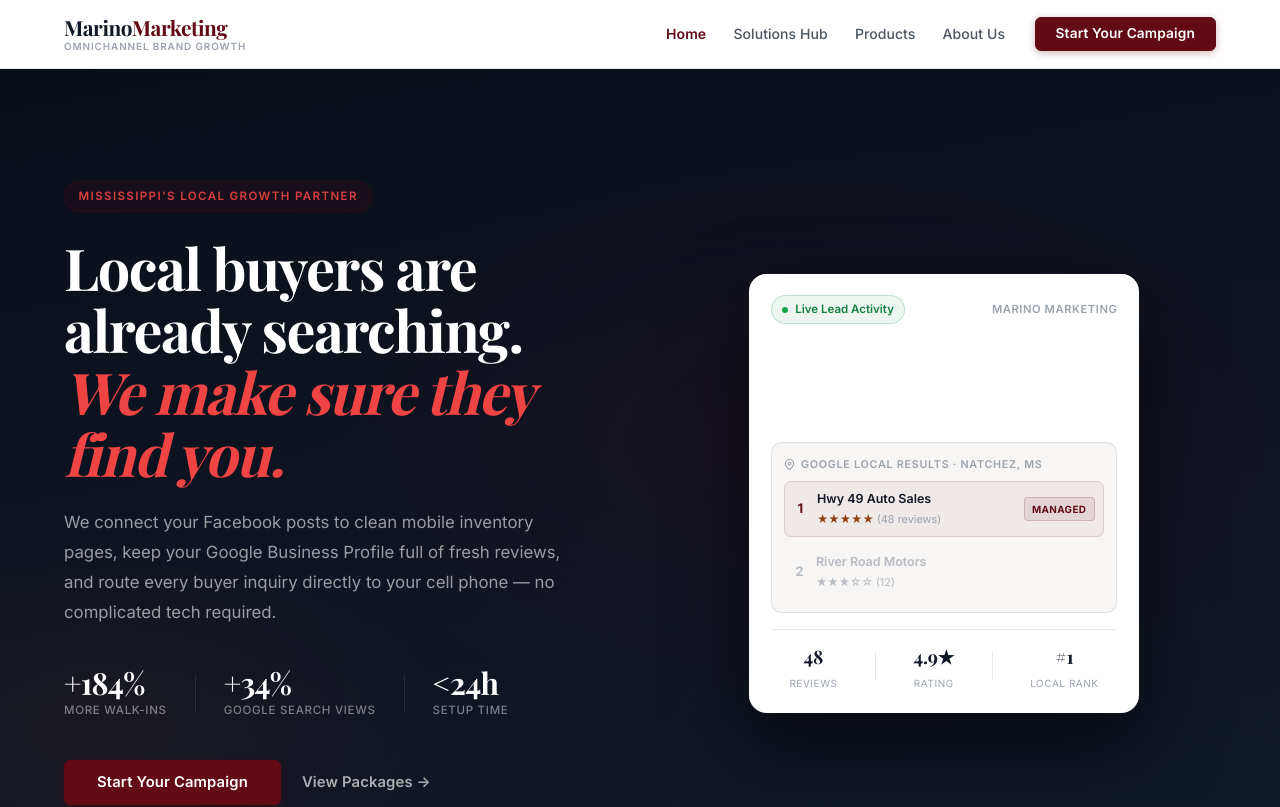
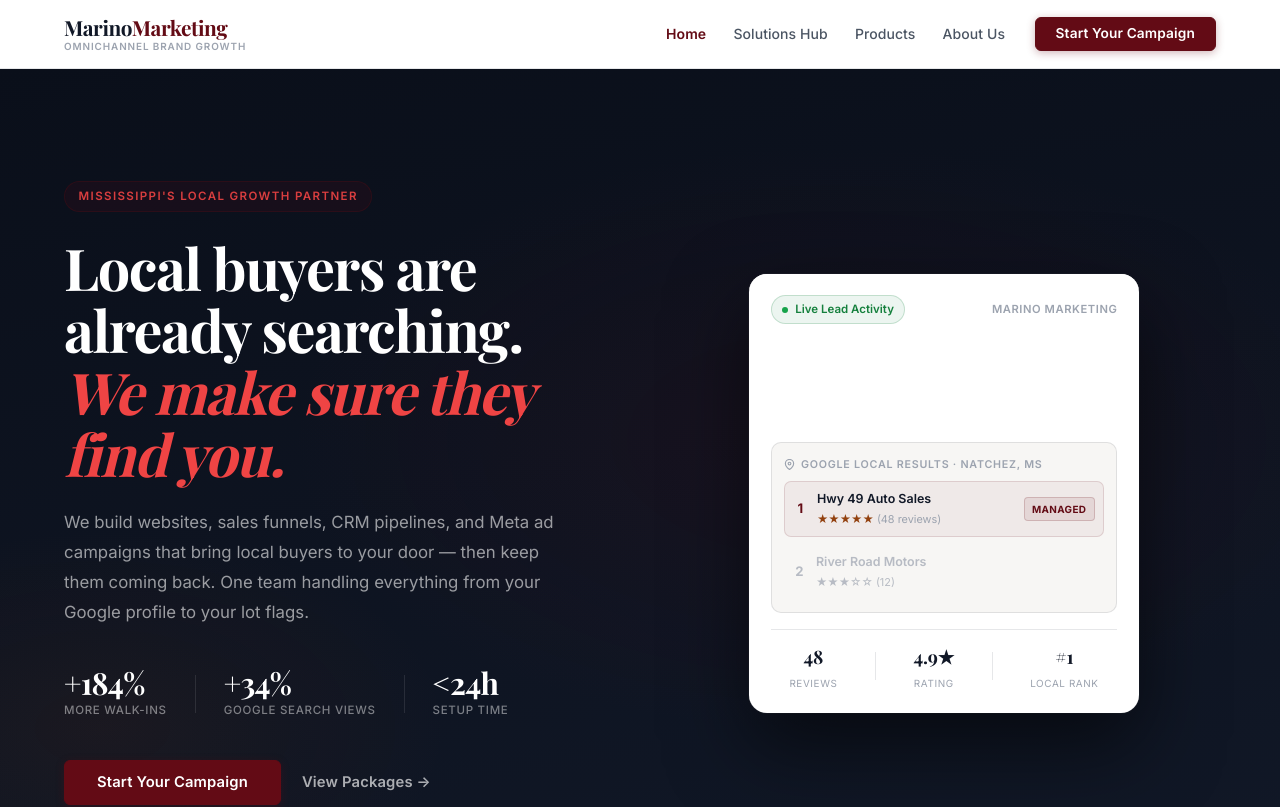
Before and after one commit to Power-Digital-Media/marino-marketing-web, a React (Vite) app: page / in a window 1280 px wide. Shown: the top 807 px of the page. Built offline with nearby package versions, Linux system fonts and the light colour scheme; a web font is replaced by a local one.

Commit message:
copy: rewrite hero and advantage blocks to actively sell CRM, funnels, and pipelines

```diff
--- a/src/components/Hero.jsx
+++ b/src/components/Hero.jsx
@@ -48,9 +48,9 @@
             </h1>
 
             <p className="hero-desc">
-              We connect your Facebook posts to clean mobile inventory pages,
-              keep your Google Business Profile full of fresh reviews, and route
-              every buyer inquiry directly to your cell phone — no complicated tech required.
+              We build websites, sales funnels, CRM pipelines, and Meta ad campaigns
+              that bring local buyers to your door — then keep them coming back. One
+              team handling everything from your Google profile to your lot flags.
             </p>
 
             <div className="hero-stats">
--- a/src/pages/Home.jsx
+++ b/src/pages/Home.jsx
@@ -264,10 +264,11 @@
               <span className="advantage-number" aria-hidden="true">01</span>
               <h3 className="advantage-heading">Built on a Handshake</h3>
               <p className="advantage-copy">
-                In Mississippi, a business is built on a handshake and kept on a promise. We don't
-                hide behind automated email ticket portals. We meet you face-to-face at
-                your used car lot, ATV outlet, or appliance store — and align your digital advertising
-                to fit the straightforward, high-integrity way you do business.
+                In Mississippi, business is built on trust. We meet you face-to-face at
+                your lot, store, or dealership — then build the digital infrastructure
+                around the way you actually work. That means websites, CRM pipelines,
+                funnels, and ad campaigns that feel like a natural extension of your
+                business — not a foreign tech layer dropped on top of it.
               </p>
             </div>
 
@@ -284,11 +285,12 @@
 
             <div className="advantage-block animate-fade-in" style={{ animationDelay: '0.20s' }}>
               <span className="advantage-number" aria-hidden="true">03</span>
-              <h3 className="advantage-heading">Leads Direct to Your Cell Phone</h3>
+              <h3 className="advantage-heading">Every Lead Straight to Your Phone</h3>
               <p className="advantage-copy">
-                You shouldn't have to log into complex software dashboards to find your leads. We
-                route every web inquiry, social media message, and print caller phone number straight
-                to your cell phone as a simple text notification — so you stay on the sales floor.
+                We build your CRM so that every web inquiry, Facebook message, and
+                funnel submission fires a direct text to your cell phone the moment it
+                comes in — no dashboard hunting, no missed follow-ups. Your pipeline
+                stays full and your response time stays under two minutes.
               </p>
             </div>
           </div>
```
